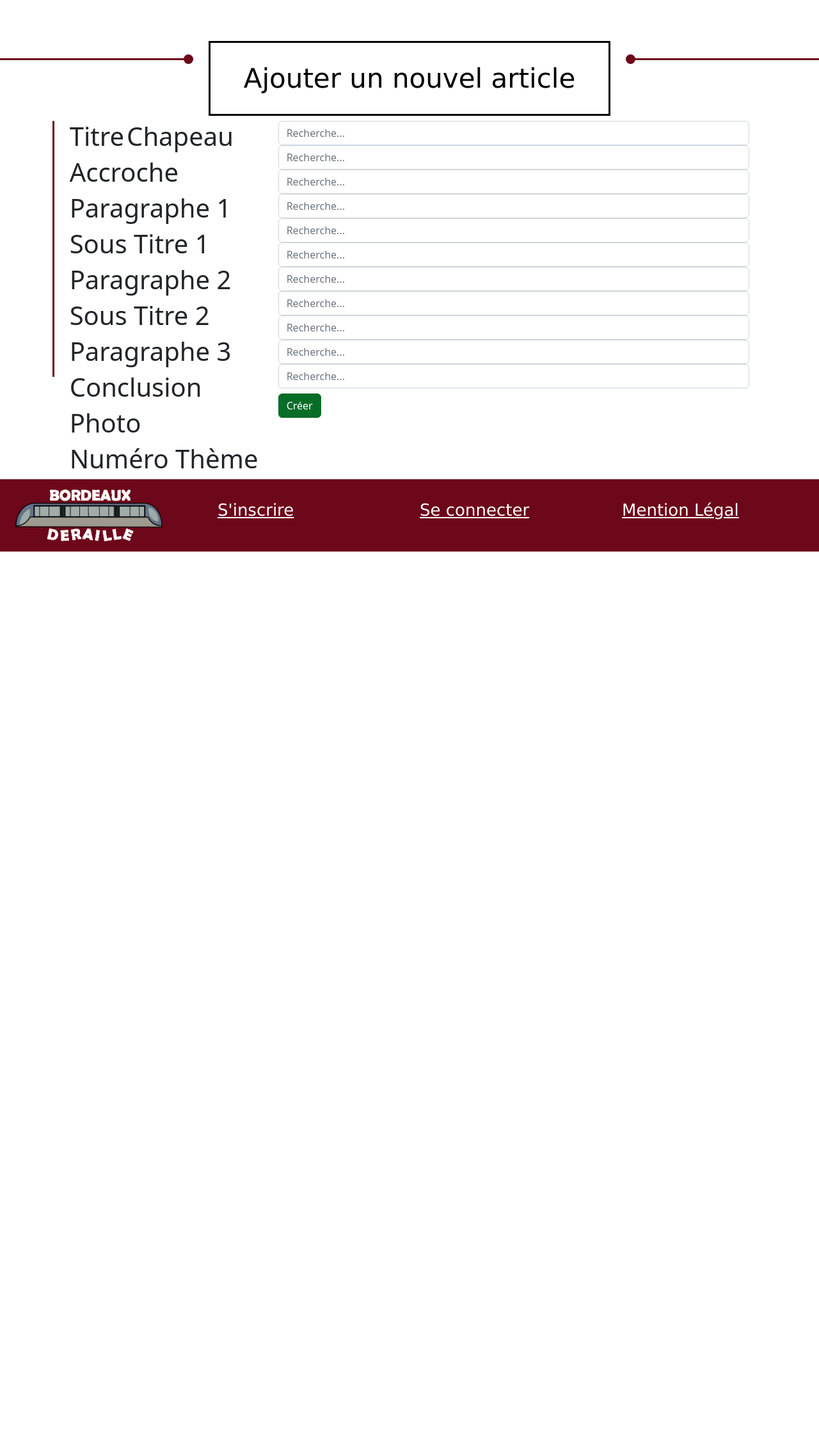
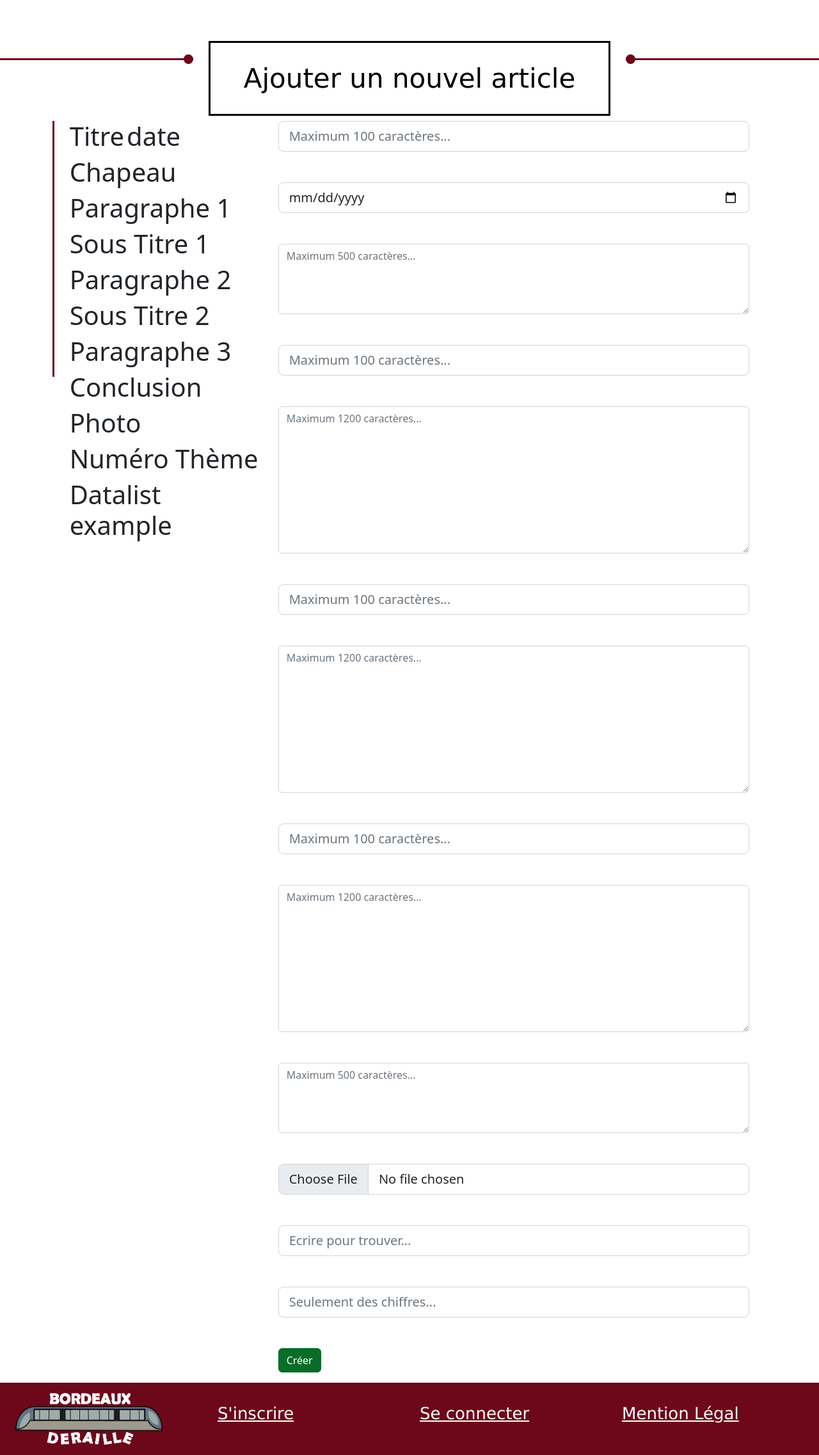
Before and after one commit to JuliieRdf/BA_G3, a PHP site: page /views/backend/articles/create.php in a window 1280 px wide. Shown: the part 123-2397 px from the top of the page at 64% size. Before the commit the page ends 985 px from the top, so only its background shows below. Run offline with PHP 8.4, Linux system fonts and the light colour scheme; a stand-in replaces the project's code that opens the database connection; some libraries are stand-ins or nearby versions.

Commit message:
mise a jour du forme
manque plus que les truc sur la gauche

```diff
--- a/source/css/crearticle.css
+++ b/source/css/crearticle.css
@@ -1,3 +1,5 @@
+
+
 .titre {
     margin-top: 8vh;
     border: 3px
--- a/views/backend/articles/create.php
+++ b/views/backend/articles/create.php
@@ -33,12 +33,13 @@ include '../../../header.php';
             <label for="libTitrArt">
                 <h1>Titre</h1>
             </label>
+            <label for="dtCreArt">
+                <h1>date</h1>
+            </label>
             <label for="libChapoArt">
                 <h1>Chapeau</h1>
             </label>
-                <label for="libAccrochArt">
-                    <h1>Accroche</h1>
-                </label>
+
             <label for="parag1Art">
                 <h1>Paragraphe 1</h1>
             </label>
@@ -63,24 +64,62 @@ include '../../../header.php';
             <label for="numThem">
                 <h1>Numéro Thème</h1>
             </label>
+            <label for="exampleDataList">
+                <h1>Datalist example</h1>
+            </label>
         </div>
         <div class="col-7">
             <!--Form to create a new status-->
             <form action="<?php echo ROOT_URL . '/api/articles/create.php' ?>" method="post">
                 <div class="form-group">
-                        <input id="libTitrArt" class="form-control" placeholder="Recherche..." type="text" name="libTitrArt">
-                        <input id="libChapoArt" class="form-control" placeholder="Recherche..." type="text" name="libChapoArt">
-                        <input id="libAccrochArt" class="form-control" placeholder="Recherche..." type="text" name="libAccrochArt">
-                        <input id="parag1Art" class="form-control" placeholder="Recherche..." type="text" name="parag1Art">
-                        <input id="libSsTitr1Art" class="form-control" placeholder="Recherche..." type="text" name="libSsTitr1Art">
-                        <input id="parag2Art" class="form-control" placeholder="Recherche..." type="text" name="parag2Art">
-                        <input id="libSsTitr2Art" class="form-control" placeholder="Recherche..." type="text" name="libSsTitr2Art">
-                        <input id="parag3Art" class="form-control" placeholder="Recherche..." type="text" name="parag3Art">
-                        <input id="libConclArt" class="form-control" placeholder="Recherche..." type="text" name="libConclArt">
-                        <input id="urlPhotArt" class="form-control" placeholder="Recherche..." type="text" name="urlPhotArt">
-                        <input id="numThem" class="form-control" placeholder="Recherche..." type="text" name="numThem">
+                    <div class="mb-5">
+                        <input id="libTitrArt" class="form-control form-control-lg" placeholder="Maximum 100 caractères..." type="text" name="libTitrArt" minlength="1" maxlength="100">
                     </div>
-                    <div class="form-group mt-2">
+                    <div class="mb-5">
+                        <input id="dtCreArt" class="form-control form-control-lg" type="date" name="dtCreArt"> <!--DATE-->
+                    </div>
+                    <div class="mb-5">
+                        <textarea cols="30" rows="4" id="libChapoArt" class="form-control"  placeholder="Maximum 500 caractères..."  type="text" name="libChapoArt"   minlength="1" maxlength="500"></textarea> <!--Chapo 500-->
+                    </div>
+                    <div class="mb-5">
+                        <input id="libAccrochArt" class="form-control form-control-lg" placeholder="Maximum 100 caractères..." type="text" name="libAccrochArt"  minlength="1" maxlength="100"> <!--Acroche 100-->
+                    </div>
+                    <div class="mb-5">
+                        <textarea cols="30" rows="9" id="parag1Art" class="form-control" placeholder="Maximum 1200 caractères..." type="text" name="parag1Art"  minlength="1" maxlength="1200"></textarea> <!--paragraphe 1200-->
+                    </div>
+                    <div class="mb-5">
+                        <input id="libSsTitr1Art" class="form-control form-control-lg" placeholder="Maximum 100 caractères..." type="text" name="libSsTitr1Art"  minlength="1" maxlength="100"> <!--sous-titre 100-->
+                    </div>
+                    <div class="mb-5">
+                        <textarea cols="30" rows="9" placeholder="Maximum 1200 caractères..." id="parag2Art" class="form-control" type="text" name="parag2Art"  minlength="1" maxlength="1200"></textarea> <!--paragraphe 2 1200-->
+                    </div>
+                    <div class="mb-5">
+                        <input id="libSsTitr2Art" class="form-control form-control-lg" placeholder="Maximum 100 caractères..." type="text" name="libSsTitr2Art"  minlength="1" maxlength="100"> <!--sous-titre 2 100-->
+                    </div>
+                    <div class="mb-5">
+                        <textarea cols="30" rows="9" id="parag3Art" class="form-control" placeholder="Maximum 1200 caractères..." type="text" name="parag3Art"  minlength="1" maxlength="1200"></textarea> <!--paragraphe 3 1200-->
+                    </div>
+                    <div class="mb-5">
+                        <textarea cols="30" rows="4" id="libConclArt" class="form-control" placeholder="Maximum 500 caractères..." type="text" name="libConclArt"  minlength="1" maxlength="500"></textarea> <!--conclusion 500-->
+                    </div>
+                    <div class="mb-5">
+                        <input id="urlPhotArt" class="form-control form-control-lg" type="file" accept="image/*" name="urlPhotArt"> <!--Image-->
+                    </div>
+                    <div class="mb-5">
+                        <input class="form-control form-control-lg" list="datalistOptions" id="exampleDataList" placeholder="Ecrire pour trouver..."> <!--CHOIX MULTIPLE-->
+                        <datalist id="datalistOptions">
+                            <option value="San Francisco">
+                            <option value="New York">
+                            <option value="Seattle">
+                            <option value="Los Angeles">
+                            <option value="Chicago">
+                        </datalist>
+                    </div>
+                    <div class="mb-5">
+                        <input id="numThem" class="form-control form-control-lg" placeholder="Seulement des chiffres..." type="number" name="numThem" > <!--numero du theme 4-->
+                    </div>
+                </div>
+                <div class="form-group mt-5">
                     <button type="submit" class="btn btn-success">Créer</button>
                 </div>
             </form>
```
Lines whose indentation alone changed are shown as unchanged.
